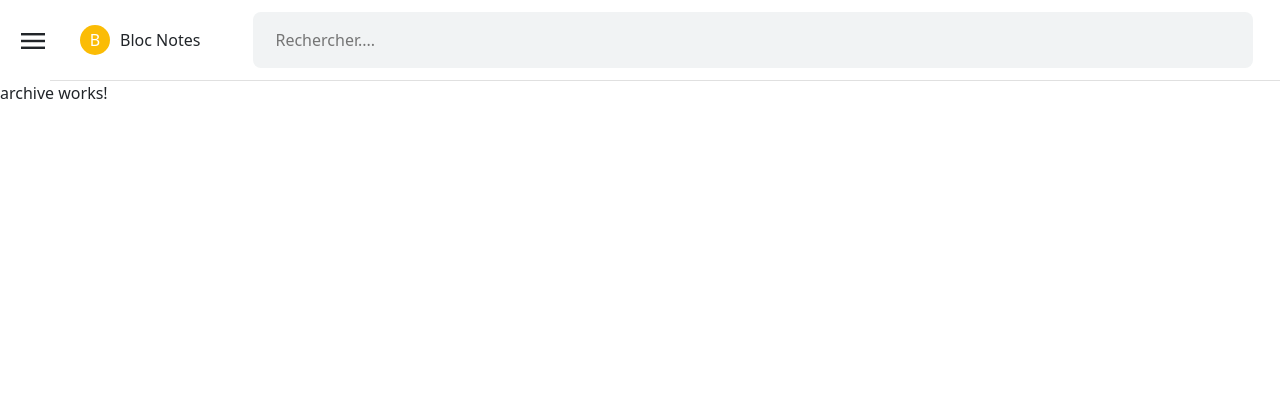
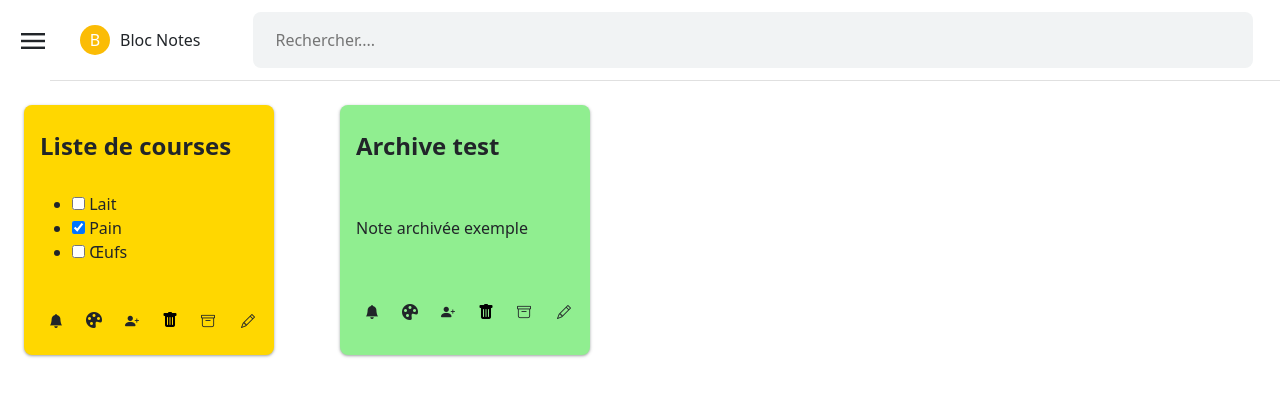
Before and after one commit to mugiwara-no-yazid/tp_angular, an Angular app: page /archive in a window 1280 px wide. Shown: the top 396 px of the page. Built offline with nearby package versions, Linux system fonts and the light colour scheme.

Commit message:
gestion de l'archive et de la corbeille

```diff
--- a/src/app/archive/archive.css
+++ b/src/app/archive/archive.css
@@ -0,0 +1,6 @@
+.notes-grid {
+      display: grid;
+      grid-template-columns: repeat(auto-fill, minmax(250px, 1fr));
+      gap: 1rem;
+      padding: 1rem;
+    }
--- a/src/app/archive/archive.html
+++ b/src/app/archive/archive.html
@@ -1 +1,7 @@
-<p>archive works!</p>
+    <div class="notes-grid">
+      @for (note of noteService. getArchivedNotes(); track note.id) {
+        <app-note-card [note]="note"></app-note-card>
+      } @empty {
+        <p>No notes found</p>
+      }
+    </div>
--- a/src/app/archive/archive.ts
+++ b/src/app/archive/archive.ts
@@ -1,12 +1,15 @@
 import { Component } from '@angular/core';
-
+import { NoteService } from '../service/note';
+import { INote } from '../models/Inotes';
+import { NoteCard } from '../note-card/note-card';
 @Component({
   selector: 'app-archive',
-  standalone: true,
-  imports: [],
+  imports: [NoteCard],
   templateUrl: './archive.html',
   styleUrl: './archive.css'
 })
 export class Archive {
+  public note: INote | any;
+  constructor(public noteService: NoteService) {}
 
 }
--- a/src/app/corbeille/corbeille.css
+++ b/src/app/corbeille/corbeille.css
@@ -0,0 +1,6 @@
+.notes-grid {
+      display: grid;
+      grid-template-columns: repeat(auto-fill, minmax(250px, 1fr));
+      gap: 1rem;
+      padding: 1rem;
+    }
--- a/src/app/corbeille/corbeille.html
+++ b/src/app/corbeille/corbeille.html
@@ -1 +1,7 @@
-<p>corbeille works!</p>
+  <div class="notes-grid">
+      @for (note of noteService.getDeletedNotes(); track note.id) {
+        <app-note-card [note]="note"></app-note-card>
+      } @empty {
+        <p>No notes found</p>
+      }
+    </div>
--- a/src/app/corbeille/corbeille.ts
+++ b/src/app/corbeille/corbeille.ts
@@ -1,11 +1,20 @@
 import { Component } from '@angular/core';
+import { NoteService } from '../service/note';
+import { INote } from '../models/Inotes';
+import { NoteCard } from '../note-card/note-card';
+import { CommonModule } from '@angular/common';
 
 @Component({
   selector: 'app-corbeille',
-  imports: [],
+  standalone:true,
+
+
+  imports: [CommonModule, NoteCard],
   templateUrl: './corbeille.html',
   styleUrl: './corbeille.css'
 })
 export class Corbeille {
+   public note: INote | any;
+  constructor(public noteService: NoteService) {}
 
 }
--- a/src/app/note-card/note-card.html
+++ b/src/app/note-card/note-card.html
@@ -43,7 +43,7 @@
                     <i class="bi bi-person-plus-fill"></i>
                 </button>
 
-                <button  (click)="deleteNote()" type="button" class="action-btn delete-btn" title="Delete note" (click)="deleteNote()">
+                <button  (click)="deleteNote()" type="button" class="action-btn delete-btn" title="Delete note">
                   <i class="bi bi-trash-fill"></i>
                 </button>
 
--- a/src/app/note-card/note-card.ts
+++ b/src/app/note-card/note-card.ts
@@ -6,14 +6,13 @@ import { NgModel } from '@angular/forms';
 
 @Component({
   selector: 'app-note-card',
-  imports: [DatePipe],
+  imports: [],
 templateUrl: "./note-card.html",
 styleUrls: ["./note-card.css"]
 })
 export class NoteCard {
   @Input() note!: INote;
-  @Output() edit = new EventEmitter<INote>();
-  @Output() delete = new EventEmitter<string>();
+
   private noteService ;
    couleur: string = '#ffffff';
 
@@ -28,12 +27,20 @@ export class NoteCard {
   }
 
   deleteNote() {
-    this.noteService.deleteNote(this.note.id);
+    console.log("ICI");
+
+    if ( this.note.supprimer === true) {
+      this.note.supprimer = false;
+    }else{
+      this.note.supprimer = true;
+    }
   }
 
   archiveNote(){
-    this.note.archiver = true;
-    console.log(this.noteService.getArchivedNotes())
+    if (this.note.archiver === false) {
+      this.note.archiver = true;
+    }else
+      this.note.archiver = false;
   }
 changeCouleur(event: Event) {
   const input = event.target as HTMLInputElement;
```
